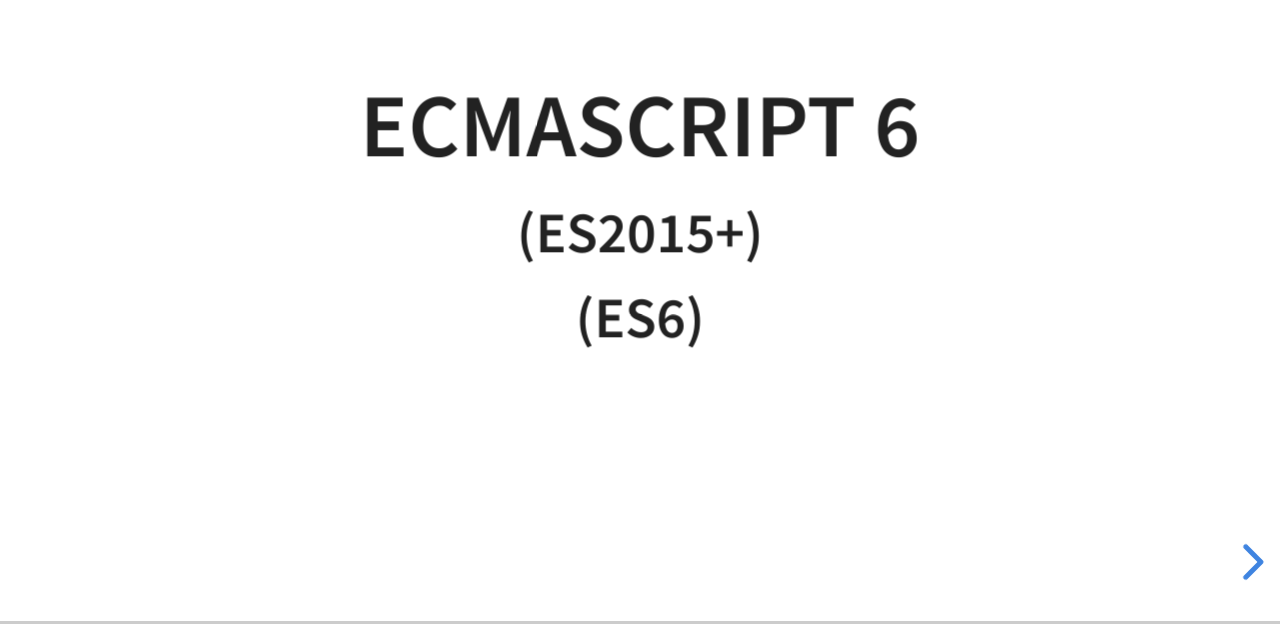
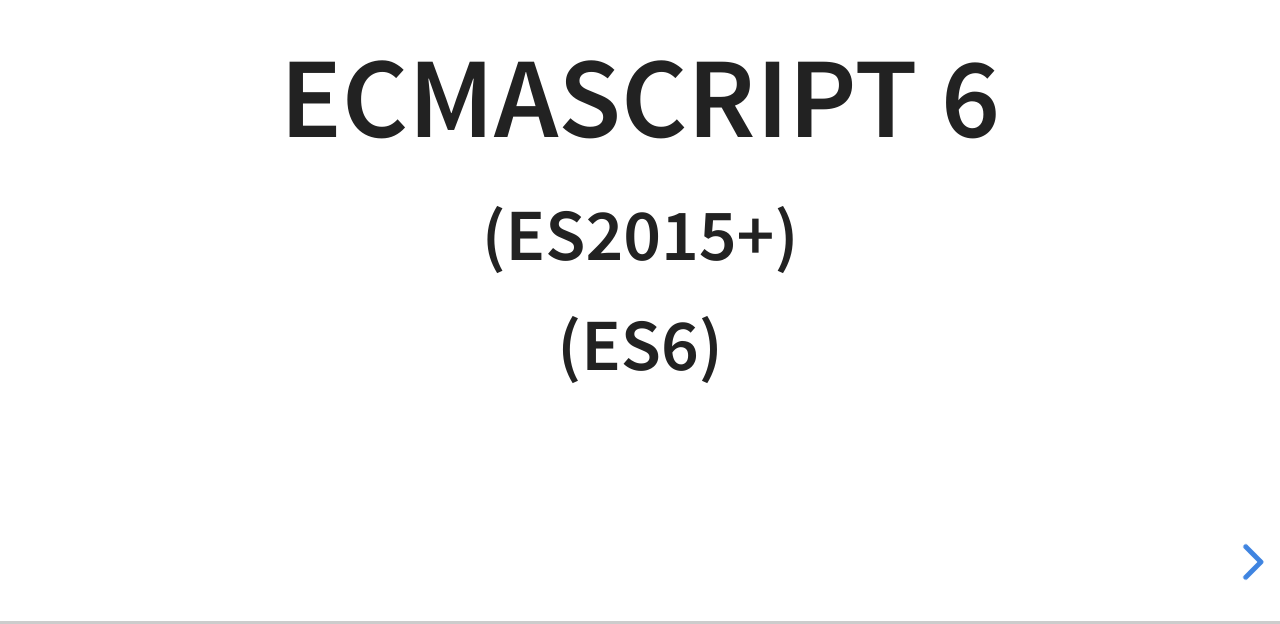
Before and after one commit to daremove/daremove.github.io, a website: page ES6/index.html in a window 1280 px wide. Shown: the part 176-800 px from the top of the page. Drawn offline with Linux system fonts and the light colour scheme.

Commit message:
fixed width

```diff
--- a/ES6/index.html
+++ b/ES6/index.html
@@ -718,7 +718,7 @@ set.forEach( user => alert(user.name ) ); // Вася, Петя, Даша
 					{ src: 'plugin/notes/notes.js', async: true },
 					{ src: 'plugin/highlight/highlight.js', async: true, callback: function() { hljs.initHighlightingOnLoad(); } }
 				],
-                width: 1440
+                width: 1100
 			});
 
 		</script>
```
